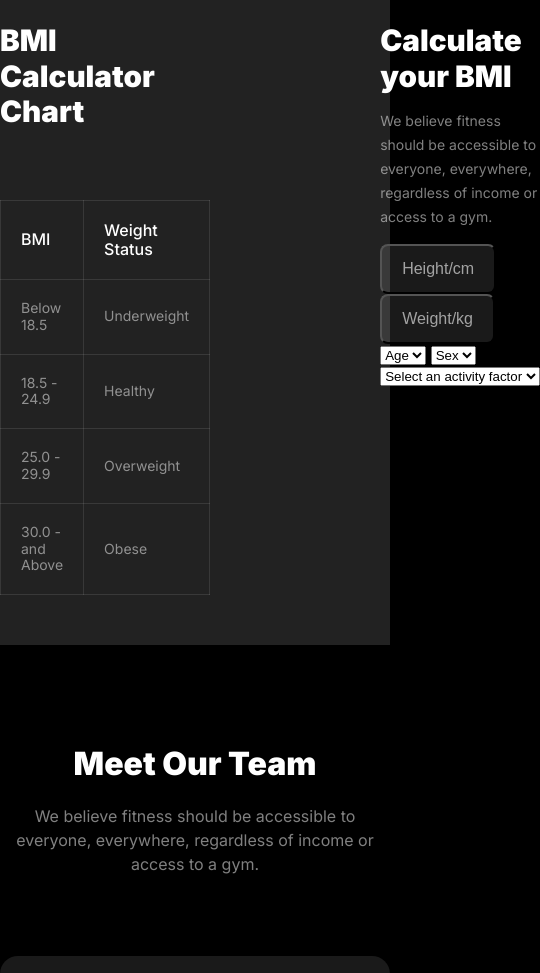
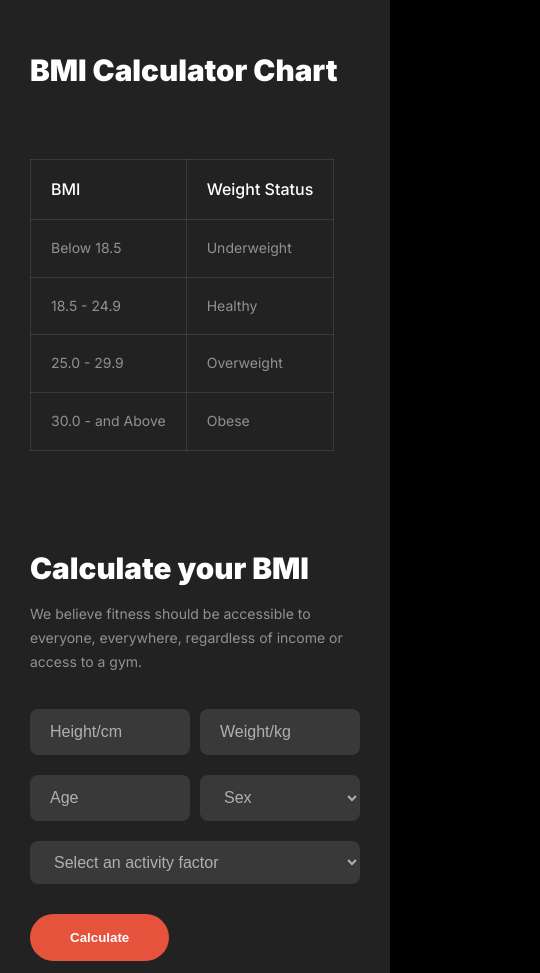
Before and after one commit to shahid-ahmed1/assignment-number-2, a plain HTML site: page index.html in a window 390 px wide. Shown: the part 3694-4667 px from the top of the page, 540 px wide, since content can reach past the window. Drawn offline with Linux system fonts and the light colour scheme.

Commit message:
added a bmi calclator

```diff
--- a/index.html
+++ b/index.html
@@ -125,22 +125,28 @@
             <h3 class="bmi-chart-title">Calculate your BMI</h3>
             <p class="bmi-calculate-discription">We believe fitness should be accessible to everyone, everywhere, regardless of income or access to a gym. </p>
             <div class="bmi-input">
-                <button>Height/cm</button>
-                <button>Weight/kg</button>
+                <div class="button"><button>Height/cm</button>
+                    <button>Weight/kg</button></div>
+
+                <div class="select-btn">
+                    <button>
+                        Age
+                    </button>
+                        <select name="" id="">
+                            <option value="">Sex</option>
+                        </select>
+                </div>
                 <br>
-                <select name="" id="">
-                <option value="">Age</option>
-                </select>
-                <select name="" id="">
-                    <option value="">Sex</option>
-                </select>
-                <br>
-                <select name="" id="">
-                    <option class="" value="">Select an activity factor</option>
+                <div class="select"><select name="" id="">
+                    <option  value="">Select an activity factor</option>
                 </select>
             </div>
+            </div>
+            <button class="btn-primary Calculate">Calculate</button>
+
 
         </div>
+
 
 
     </div>
--- a/style/style.css
+++ b/style/style.css
@@ -215,6 +215,9 @@
 .bmi-calculate{
   padding: 50px 0;
 }
+.bmi-chart{
+  width: 40%;
+}
 .bmi-chart-title{
 
   color: rgb(255, 255, 255);
@@ -251,7 +254,9 @@
   font-weight: 400;
   line-height: 24px;
 }
-.bmi-calculate button{
+.bmi-input button ,.select-btn select, .select select {
+  width: 50%;
+  margin-top: 20px;
   padding: 12px 20px;
   border-radius: 8px;
   background: rgba(255, 255, 255, 0.1);
@@ -259,6 +264,20 @@
   font-size: 16px;
   font-weight: 400;
   line-height: 22px;
+  border: none;
+  text-align: left;
+}
+.button ,.select-btn{
+
+  display: flex;
+  gap: 10px;
+}
+.select select{
+  width: 100%;
+  margin-top: 0;
+}
+.Calculate{
+  margin-top: 30px;
 }
 
 /* our tems style */
@@ -371,7 +390,8 @@ footer{
         font-size: 2rem;
     }
     .banner ,
-    .run{
+    .run,
+    .bmi-container{
       flex-direction: column;
     }
     .banner-contant{
@@ -407,6 +427,13 @@ footer{
       padding: 30px;
       gap: 20px;
     }
+    .bmi-container{
+      gap: 0;
+      padding: 30px;
+    }
+    .bmi-chart{
+      width: 100%;
+    }
 
 
 }
```
